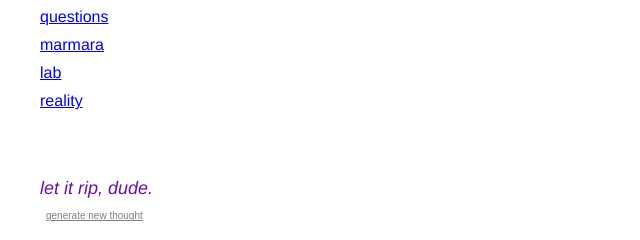
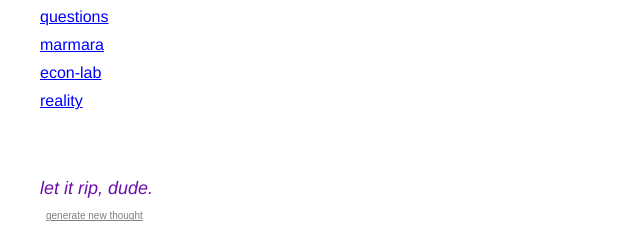
Before and after one commit to zeynepkalaca/zeynepkalaca.github.io, a plain HTML site: page index.html in a window 1280 px wide. Shown: the part 174-414 px from the top of the page, 0-640 px from the left. Drawn offline with Linux system fonts and the light colour scheme.

Commit message:
Modify links and improve HTML structure
Updated link to econ_lab.html and fixed formatting.

```diff
--- a/index.html
+++ b/index.html
@@ -14,7 +14,7 @@
   <p><a href="projects.html">projects</a></p>
   <p><a href="questions.html">questions</a></p>
   <p><a href="marmara.html">marmara</a></p>
-  <p><a href="lab.html">lab</a></p>
+  <p><a href="econ_lab.html">econ-lab</a></p>
   <p><a href="reality.html">reality</a></p>
   <br>
   <div style="margin: 40px 0;">
```
